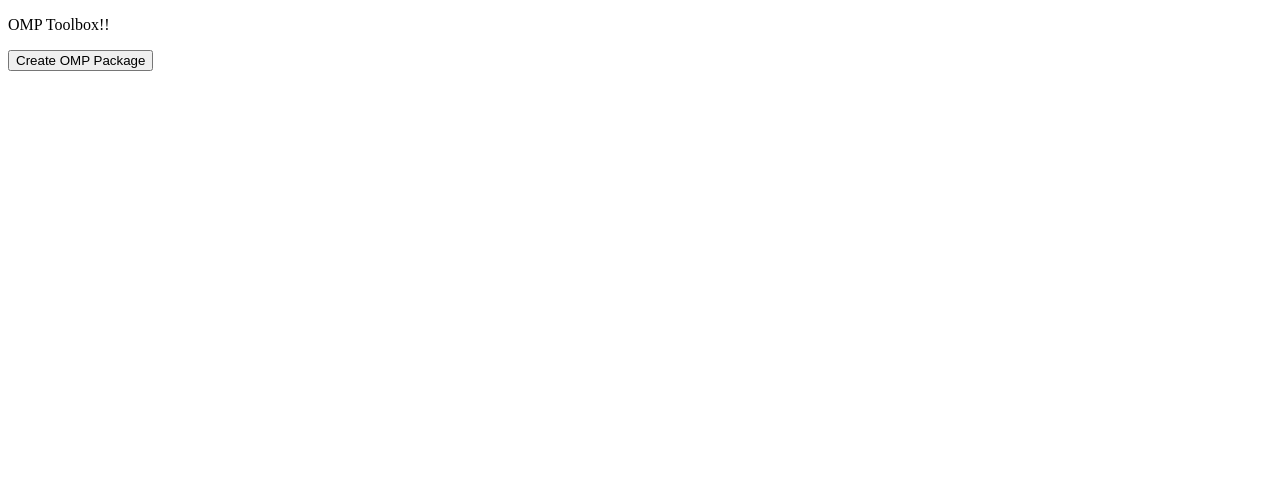
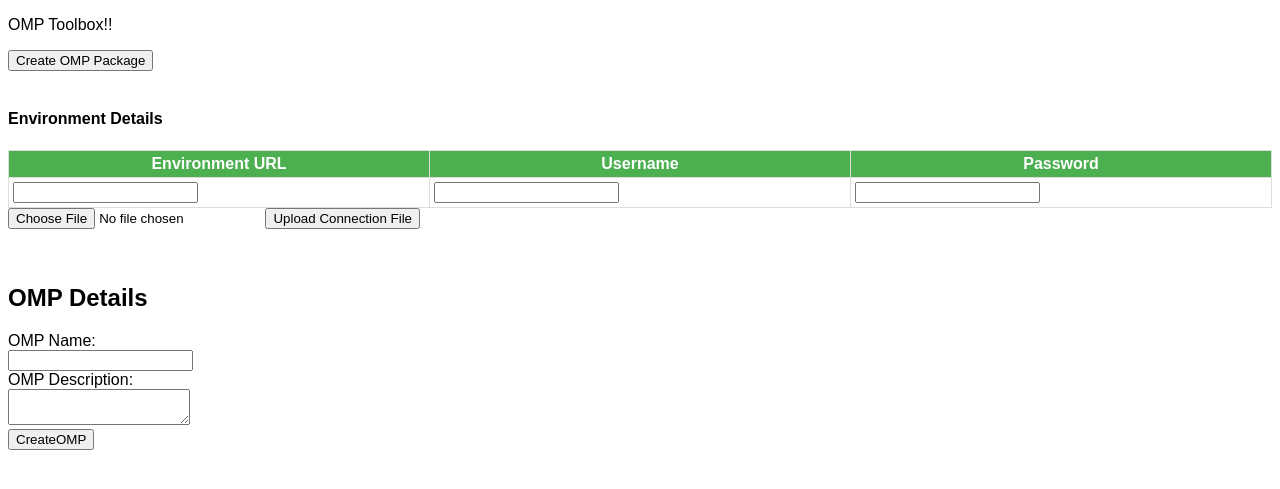
Before and after one commit to yashpal-paliwal/Test_Github, a Flask app: page / in a window 1280 px wide. Shown: the top 489 px of the page. Run offline with Flask 3, Linux system fonts and the light colour scheme.

Commit message:
Updated index.html

```diff
--- a/templates/index.html
+++ b/templates/index.html
@@ -2,6 +2,23 @@
 <html>
 <head>
     <title>Create OMP Package</title>
+     <style>
+        body {
+            font-family: Arial, sans-serif;
+        }
+        table {
+            width: 100%;
+            border-collapse: collapse;
+        }
+        th, td {
+            border: 1px solid #ddd;
+            padding: 4px;
+        }
+        th {
+            background-color: #4CAF50;
+            color: white;
+        }
+    </style>
     <script src="https://ajax.googleapis.com/ajax/libs/jquery/3.5.1/jquery.min.js"></script>
     <script>
         $(document).ready(function(){
@@ -23,5 +40,35 @@
 <body>
     <p>OMP Toolbox!!</p>
     <button id="createPackage">Create OMP Package</button>
+    <br><br>
+
+     <h4>Environment Details</h4>
+    <table>
+        <tr>
+            <th>Environment URL</th>
+            <th>Username</th>
+            <th>Password</th>
+        </tr>
+        <tr>
+            <td><input type="text" id="envUrl" name="envUrl"></td>
+            <td><input type="text" id="username" name="username"></td>
+            <td> <input type="password" id="password" name="password"></td>
+        </tr>
+    </table>
+
+    <form action="/upload" method="post" enctype="multipart/form-data">
+        <input type="file" name="fileToUpload" id="fileToUpload">
+        <input type="submit" value="Upload Connection File" name="submit">
+    </form>
+
+    <br><br><h2>OMP Details</h2>
+    <form>
+        <label for="ompName">OMP Name:</label><br>
+        <input type="text" id="ompName" name="ompName"><br>
+        <label for="ompDesc">OMP Description:</label><br>
+        <textarea id="ompDesc" name="ompDesc"></textarea><br>
+        <input type="submit" value="CreateOMP">
+    </form>
+
 </body>
 </html>
```
